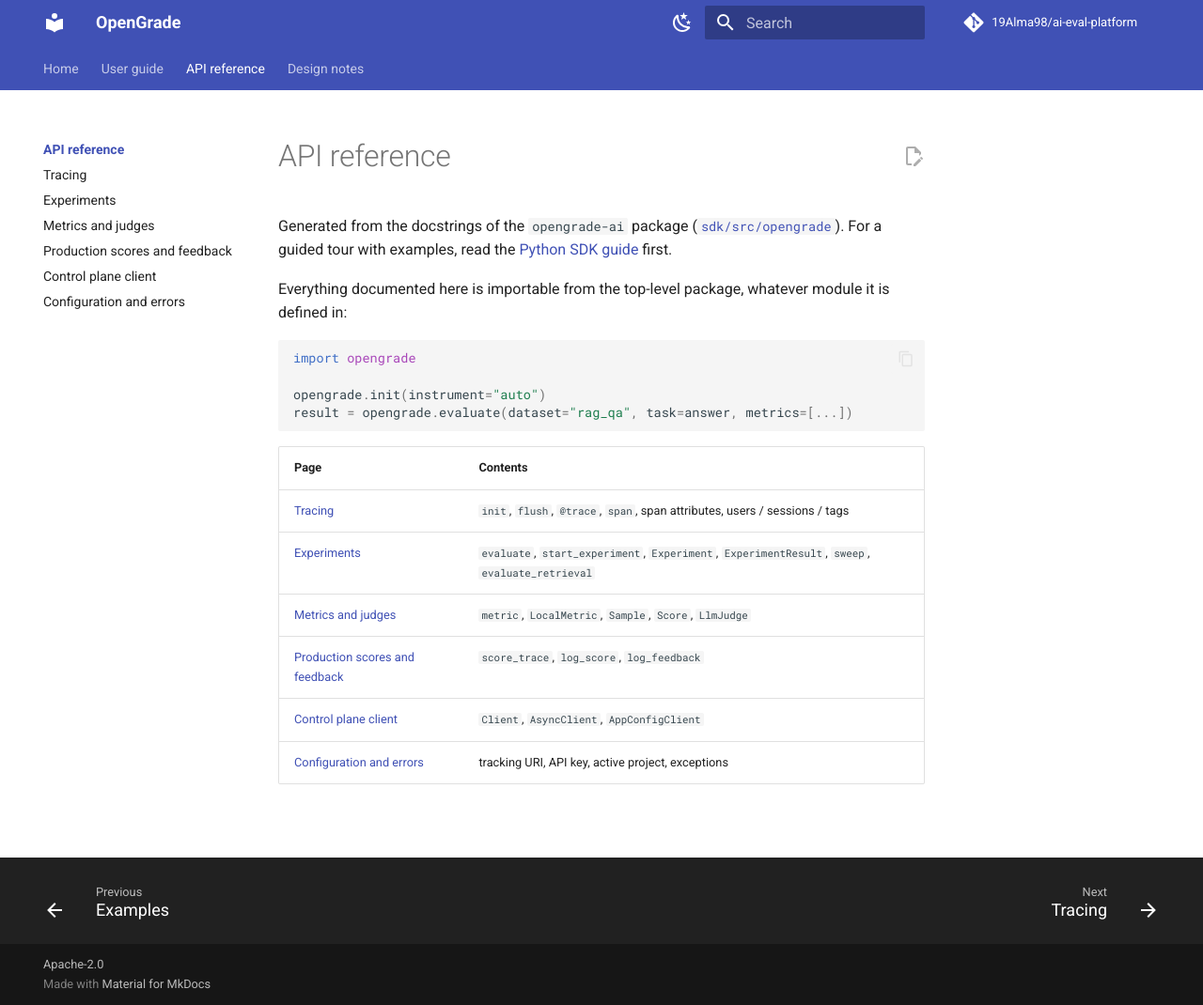
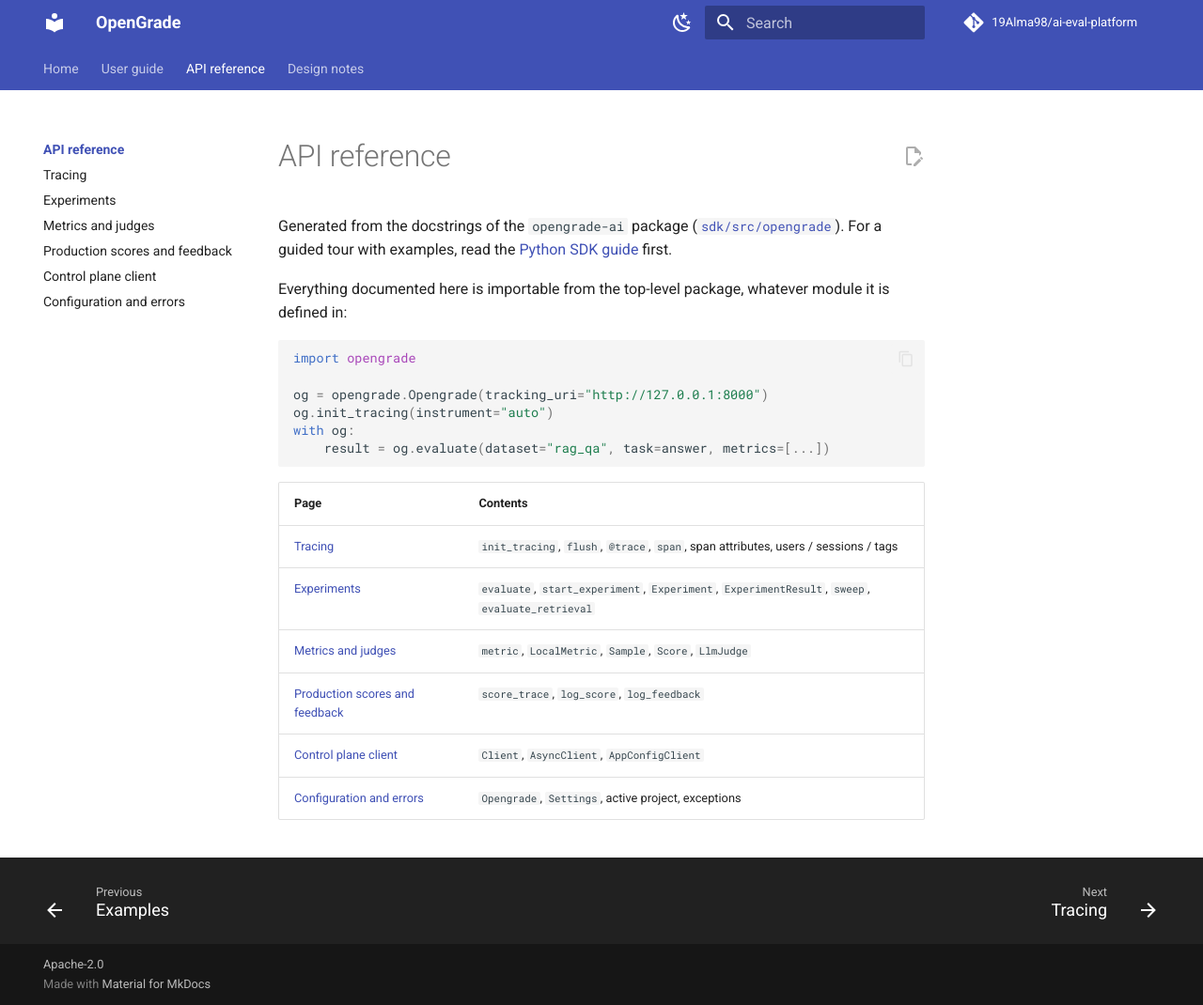
Before and after one commit to 19Alma98/ai-eval-platform, an MkDocs documentation site: the page built from docs/reference/index.md, in a window 1280 px wide and 1070 px high. Shown: the whole window at 94% size. Built offline with MkDocs 1.6.1 and Material for MkDocs 9.7.7, drawn with Linux system fonts in a browser that asks for light colours; comment, search, counter and statistics services are not loaded.

Commit message:
gestisci i nuovi setting nella cli

````diff
--- a/docs/reference/index.md
+++ b/docs/reference/index.md
@@ -7,15 +7,17 @@ Everything documented here is importable from the top-level package, whatever mo
 ```python
 import opengrade
 
-opengrade.init(instrument="auto")
-result = opengrade.evaluate(dataset="rag_qa", task=answer, metrics=[...])
+og = opengrade.Opengrade(tracking_uri="http://127.0.0.1:8000")
+og.init_tracing(instrument="auto")
+with og:
+    result = og.evaluate(dataset="rag_qa", task=answer, metrics=[...])
 ```
 
 | Page | Contents |
 |---|---|
-| [Tracing](tracing.md) | `init`, `flush`, `@trace`, `span`, span attributes, users / sessions / tags |
+| [Tracing](tracing.md) | `init_tracing`, `flush`, `@trace`, `span`, span attributes, users / sessions / tags |
 | [Experiments](experiments.md) | `evaluate`, `start_experiment`, `Experiment`, `ExperimentResult`, `sweep`, `evaluate_retrieval` |
 | [Metrics and judges](metrics.md) | `metric`, `LocalMetric`, `Sample`, `Score`, `LlmJudge` |
 | [Production scores and feedback](feedback.md) | `score_trace`, `log_score`, `log_feedback` |
 | [Control plane client](client.md) | `Client`, `AsyncClient`, `AppConfigClient` |
-| [Configuration and errors](config.md) | tracking URI, API key, active project, exceptions |
+| [Configuration and errors](config.md) | `Opengrade`, `Settings`, active project, exceptions |
--- a/mkdocs.yml
+++ b/mkdocs.yml
@@ -8,6 +8,9 @@ copyright: Apache-2.0
 docs_dir: docs
 site_dir: site
 strict: true
+
+exclude_docs: |
+  superpowers/**
 
 theme:
   name: material
````
Also changed, not shown: docs/reference/config.md (+16 -14 lines), docs/reference/tracing.md (+1 -1 lines), 1 other file.
